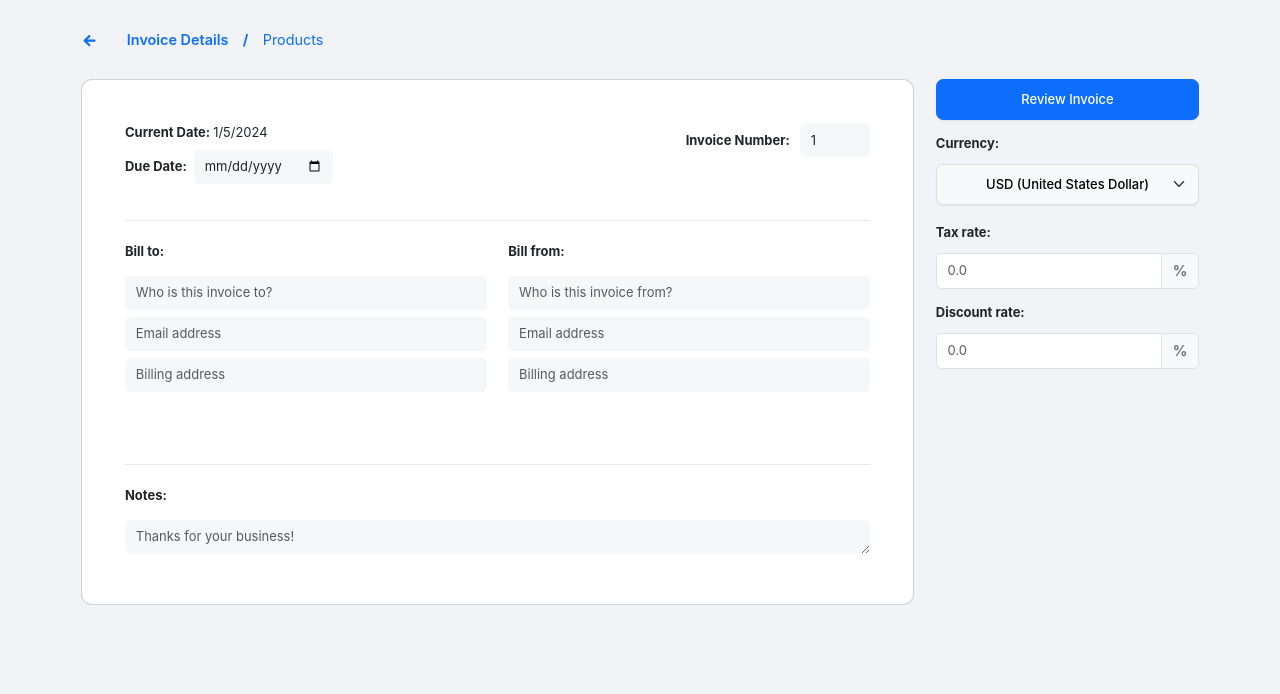
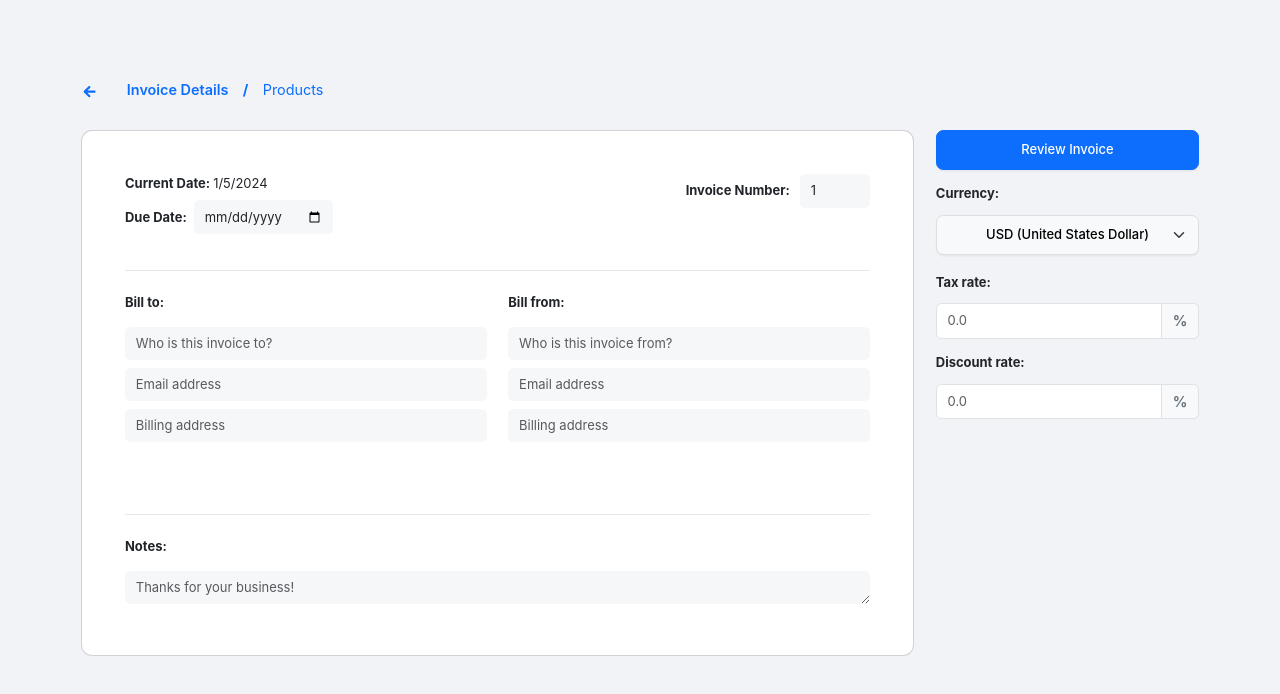
Before and after one commit to nirajbagdi/invoices-manager, a React (Create React App) app: page /new in a window 1280 px wide. Shown: the top 694 px of the page. Built offline with nearby package versions, Linux system fonts and the light colour scheme.

Commit message:
fix: invoice form is now vertically centered

```diff
--- a/src/components/InvoiceForm/InvoiceNavigation.js
+++ b/src/components/InvoiceForm/InvoiceNavigation.js
@@ -6,10 +6,13 @@ import { IoMdArrowRoundBack } from 'react-icons/io';
 export const invoiceTabs = ['Invoice Details', 'Products'];
 
 const InvoiceNavigation = ({ activeTab, onTabChange }) => (
-	<Nav className="d-flex align-items-center mt-4" style={{ fontSize: '1rem' }}>
+    <Nav className="invoice-nav">
         <Nav.Item>
             <Link to="/">
-				<IoMdArrowRoundBack style={{ fontSize: '1.2rem' }} className="me-3" />
+                <IoMdArrowRoundBack
+                    style={{ fontSize: '1.2rem' }}
+                    className="me-3"
+                />
             </Link>
         </Nav.Item>
 
--- a/src/styles/App.css
+++ b/src/styles/App.css
@@ -97,3 +97,16 @@ hr {
 .link-separator:last-child {
     display: none;
 }
+
+.invoice-nav {
+    display: flex;
+    align-items: center;
+    font-size: 1rem;
+    margin-top: 5rem;
+}
+
+@media screen and (max-width: 1200px) {
+    .invoice-nav {
+        margin-top: 1.5rem;
+    }
+}
```
Lines whose indentation alone changed are shown as unchanged.
